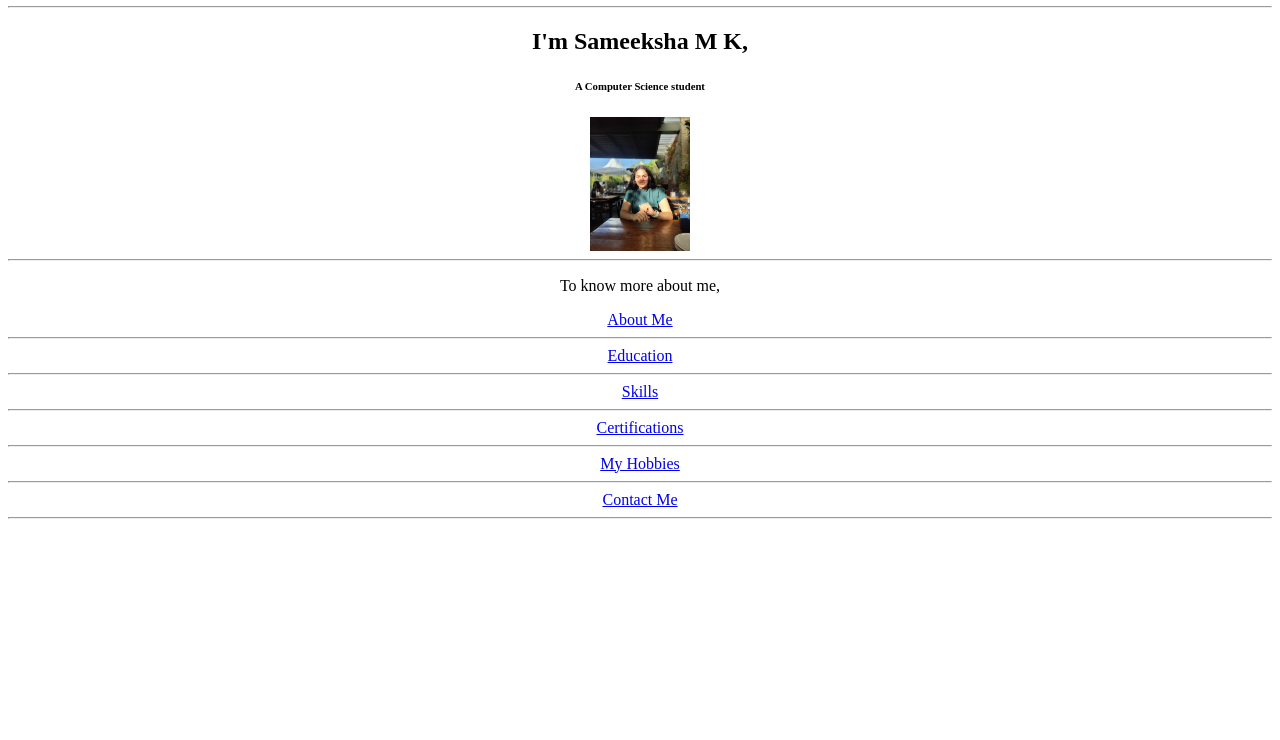
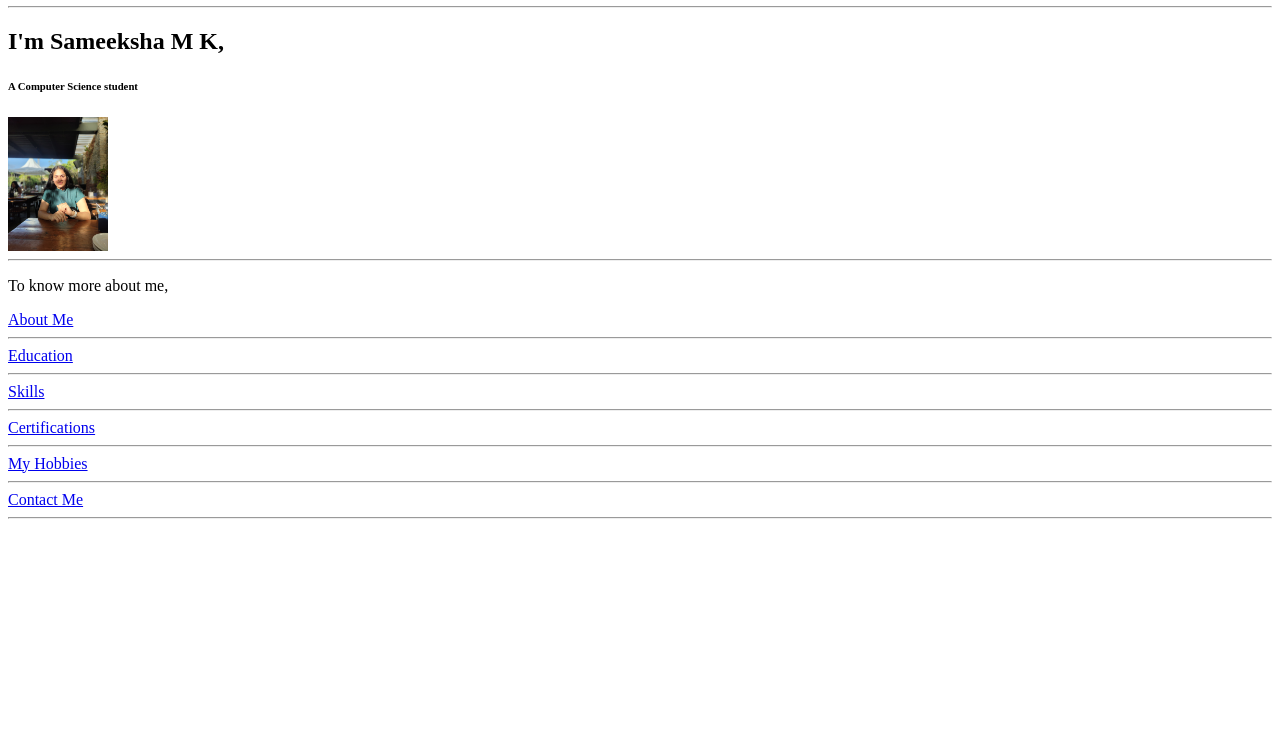
Before and after one commit to mksameeksha/html-portfolio, a plain HTML site: page index.html in a window 1280 px wide. Shown: the part 60-800 px from the top of the page. Drawn offline with Linux system fonts and the light colour scheme.

Commit message:
Update index.html

```diff
--- a/index.html
+++ b/index.html
@@ -1,11 +1,12 @@
-<h1><center>Hello Everyone!</center></h1><hr />
-<h2><center>I'm Sameeksha M K, </center></h2>
-<h6><center>A Computer Science student</center></h6>
-<center><img src="./assets/images/sam.png.jpg" alt="Picture of Sameeksha" width="100" /><hr /></center>
-<center><p>To know more about me,</p></center>
-<center><a href="./public/About.html">About Me</a><br /><hr /></center>
-<center><a href="./public/Education.html">Education</a><hr /></center>
-<center><a href="./public/Skills.html">Skills</a><hr /></center>
-<center><a href="./public/Certifications.html">Certifications</a><hr /></center>
-<center><a href="./public/Hobbies.html">My Hobbies</a><hr /></center>
-<center><a href="./public/Contact.html">Contact Me</a><hr /></center>
+<h1>Hello Everyone!</h1><hr />
+<h2>I'm Sameeksha M K, </h2>
+<h6>A Computer Science student</h6>
+<!--<p>A Full Stack Developer</p>-->
+<img src="./assets/images/sam.png.jpg" alt="Picture of Sameeksha" width="100" /><hr />
+<p>To know more about me,</p>
+<a href="./public/About.html">About Me</a><br /><hr />
+<a href="./public/Education.html">Education</a><hr />
+<a href="./public/Skills.html">Skills</a><hr />
+<a href="./public/Certifications.html">Certifications</a><hr />
+<a href="./public/Hobbies.html">My Hobbies</a><hr />
+<a href="./public/Contact.html">Contact Me</a><hr />
```
